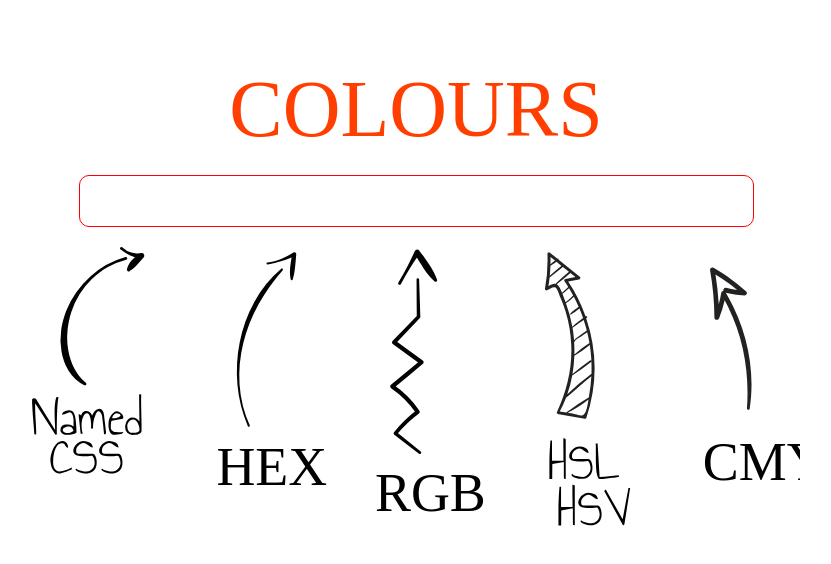
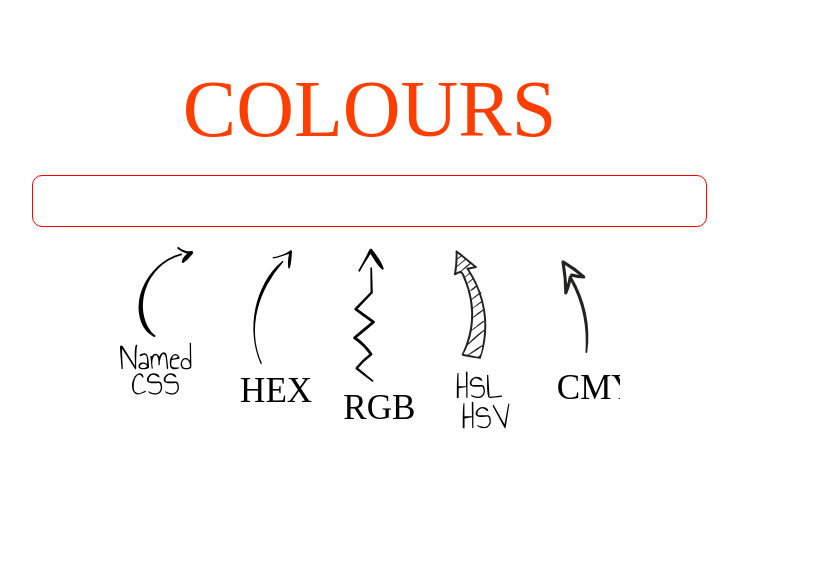
Before and after one commit to EricRovell/colors, a Svelte app: page / in a window 1280 px wide. Shown: the top 564 px of the page, without its empty margins (288-1119 px from the left). Built offline with nearby package versions, Linux system fonts and the light colour scheme.

Commit message:
lowered width

```diff
--- a/src/components/svg/ColorInputTip.svelte
+++ b/src/components/svg/ColorInputTip.svelte
@@ -1,6 +1,6 @@
 <style>
   svg {
-    width: 60vw;
+    width: 500px;
   }
 </style>
 
```
